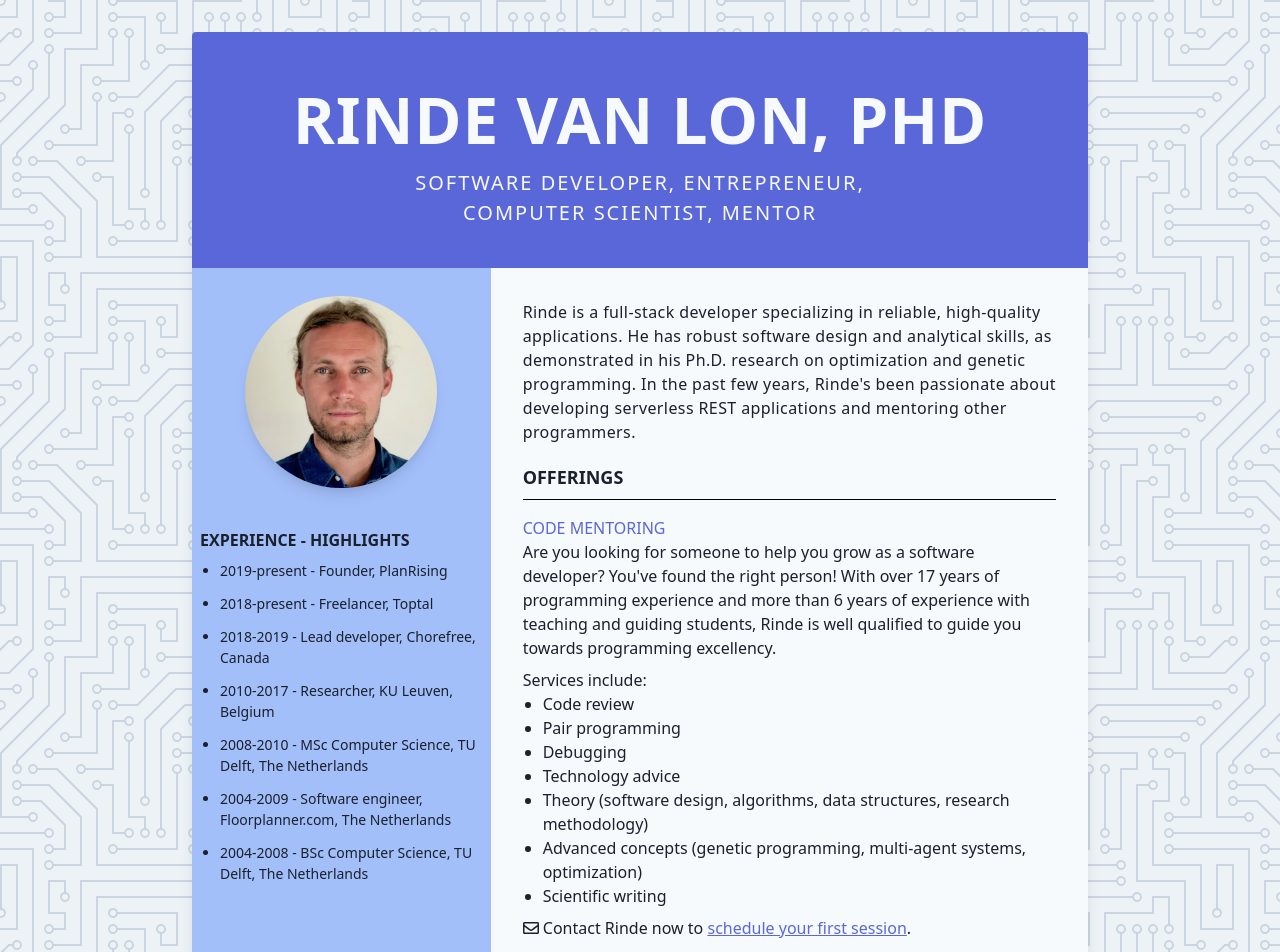
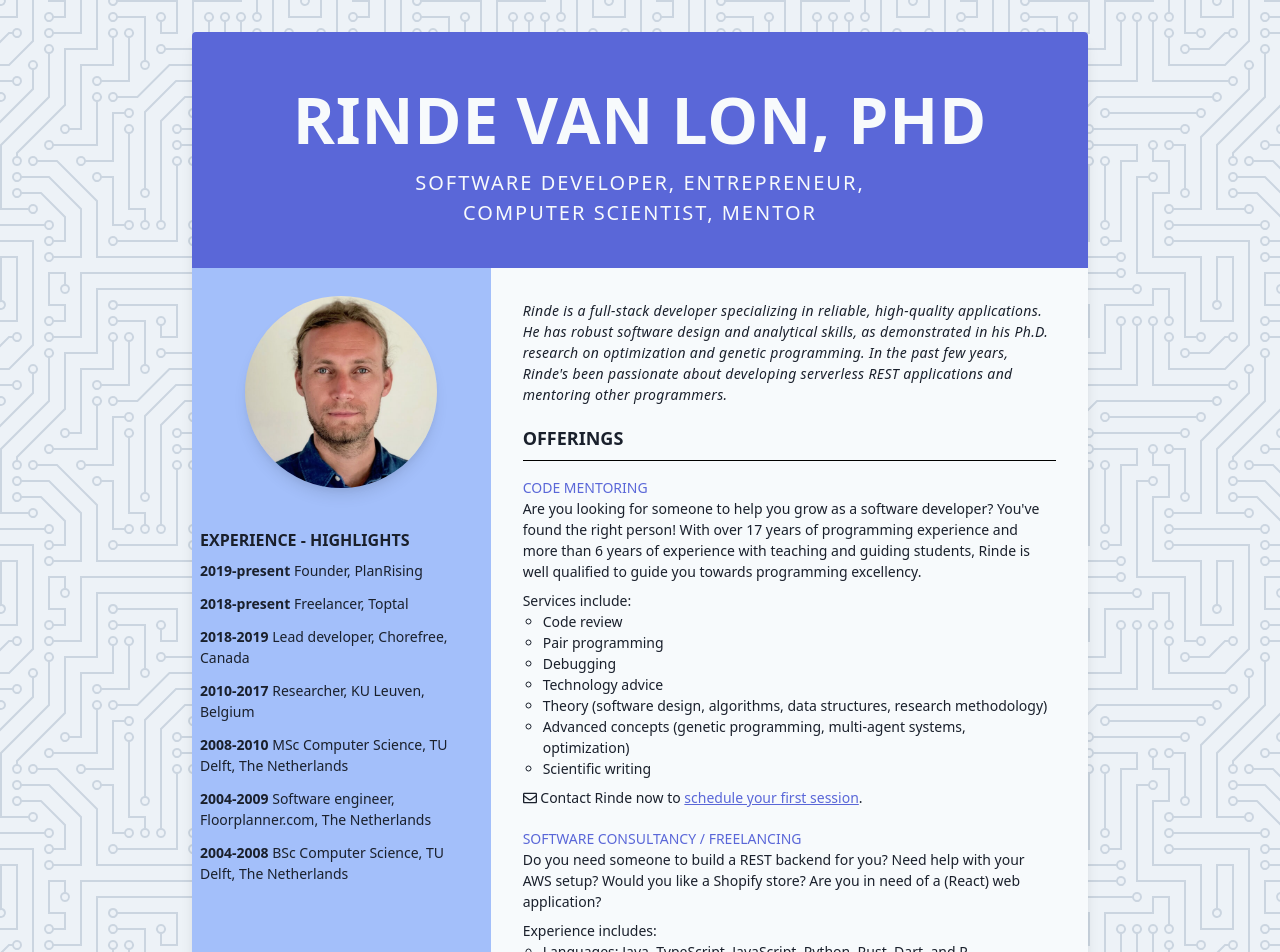
Before and after one commit to rinde/rinde.nl, a Next.js app: page / in a window 1280 px wide. Shown: the top 952 px of the page. Built offline with nearby package versions, Linux system fonts and the light colour scheme.

Commit message:
improved style

```diff
--- a/pages/index.tsx
+++ b/pages/index.tsx
@@ -31,21 +31,36 @@ const Home: NextPage<{ userAgent: string }> = ({ userAgent }) => (
               Experience - highlights
             </div>
 
-            <ul className="list-disc list-outside text-sm pl-5">
-              <li className="mb-3">2019-present - Founder, PlanRising</li>
-              <li className="mb-3">2018-present - Freelancer, Toptal</li>
-              <li className="mb-3">2018-2019 - Lead developer, Chorefree, Canada</li>
-              <li className="mb-3">2010-2017 - Researcher, KU Leuven, Belgium</li>
-              <li className="mb-3">2008-2010 - MSc Computer Science, TU Delft, The Netherlands</li>
+            <ul className="  text-sm ">
               <li className="mb-3">
-                2004-2009 - Software engineer, Floorplanner.com, The Netherlands
+                <span className="font-bold">2019-present</span> Founder, PlanRising
               </li>
-              <li className="mb-3">2004-2008 - BSc Computer Science, TU Delft, The Netherlands</li>
+              <li className="mb-3">
+                <span className="font-bold">2018-present</span> Freelancer, Toptal
+              </li>
+              <li className="mb-3">
+                <span className="font-bold">2018-2019</span> Lead developer, Chorefree, Canada
+              </li>
+              <li className="mb-3">
+                <span className="font-bold">2010-2017</span> Researcher, KU Leuven, Belgium
+              </li>
+              <li className="mb-3">
+                <span className="font-bold">2008-2010</span> MSc Computer Science, TU Delft, The
+                Netherlands
+              </li>
+              <li className="mb-3">
+                <span className="font-bold">2004-2009</span> Software engineer, Floorplanner.com,
+                The Netherlands
+              </li>
+              <li className="mb-3">
+                <span className="font-bold">2004-2008</span> BSc Computer Science, TU Delft, The
+                Netherlands
+              </li>
             </ul>
           </div>
         </div>
-        <div className="w-2/3 p-2 sm:p-4 md:p-8 bg-gray-100 text-sm md:text-base">
-          <div className="mb-5 tracking-wide ">
+        <div className="w-2/3 p-2 sm:p-4 md:p-8 bg-gray-100 text-sm">
+          <div className="mb-5 tracking-wide italic">
             Rinde is a full-stack developer specializing in reliable, high-quality applications. He
             has robust software design and analytical skills, as demonstrated in his Ph.D. research
             on optimization and genetic programming. In the past few years, Rinde's been passionate
@@ -64,7 +79,7 @@ const Home: NextPage<{ userAgent: string }> = ({ userAgent }) => (
               towards programming excellency.
               <p className="mt-2" />
               Services include:
-              <ul className="list-disc list-outside pl-5">
+              <ul className="list-circle list-outside pl-5">
                 <li>Code review</li>
                 <li>Pair programming</li>
                 <li>Debugging</li>
@@ -90,7 +105,7 @@ const Home: NextPage<{ userAgent: string }> = ({ userAgent }) => (
               Would you like a Shopify store? Are you in need of a (React) web application?
               <p className="mt-2" />
               Experience includes:
-              <ul className="list-disc list-outside pl-5">
+              <ul className="list-circle list-outside pl-5">
                 <li>Languages: Java, TypeScript, JavaScript, Python, Rust, Dart, and R</li>
                 <li>AWS: DynamoDB, Lambda, API Gateway, Cognito, and CloudFront</li>
                 <li>Frameworks: Next.js, Tailwind CSS and Flutter</li>
--- a/tailwind.config.js
+++ b/tailwind.config.js
@@ -1,6 +1,14 @@
 module.exports = {
   purge: ['./pages/**/*.tsx'],
   theme: {
+    listStyleType: {
+      none: 'none',
+      disc: 'disc',
+      decimal: 'decimal',
+      circle: 'circle',
+      square: 'square',
+      roman: 'upper-roman',
+    },
     extend: {},
   },
   variants: {},
```
Also changed, not shown: 2 other files (tests, documents, lock files or other folders).
